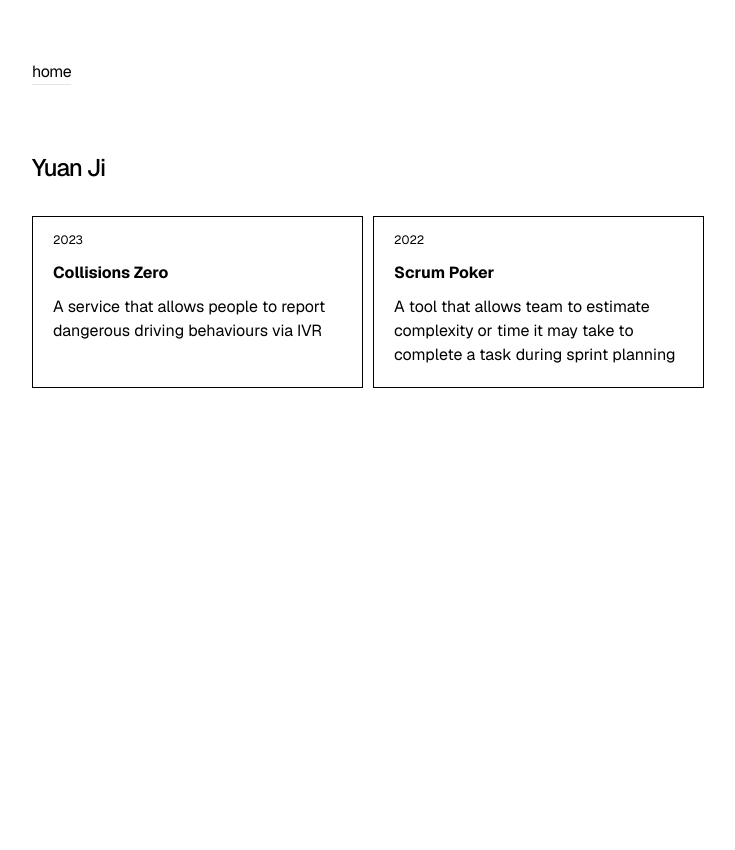
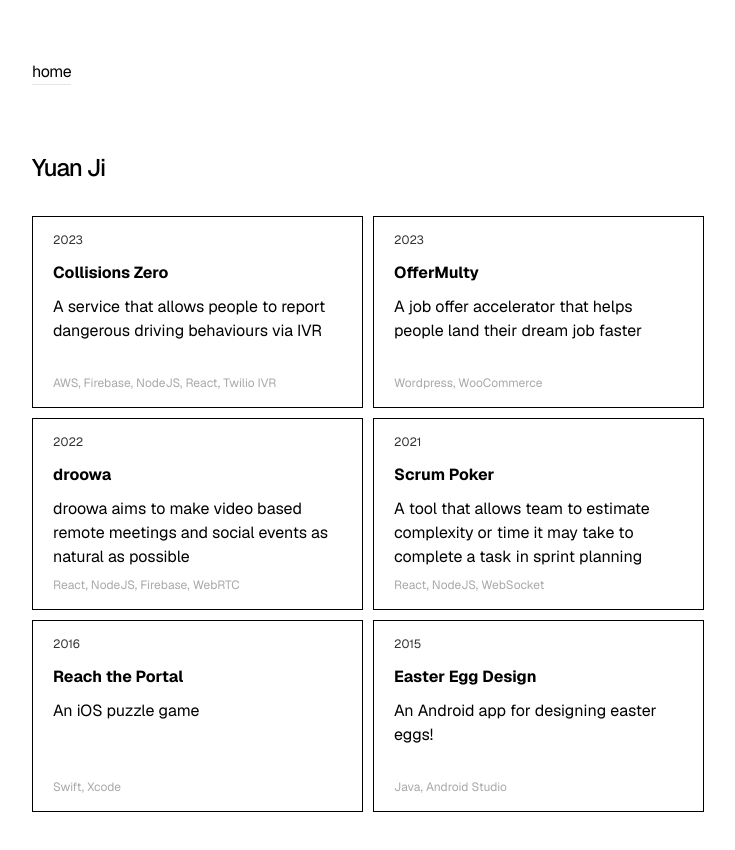
Before and after one commit to Meerkat007/nextjs-portfolio, a Next.js app: page / in a window 1280 px wide. Shown: the top 850 px of the page, without its empty margins (272-1007 px from the left). Before the commit the page ends 800 px from the top, so only its background shows below. Built offline with nearby package versions, Linux system fonts and the light colour scheme.

Commit message:
included technologies

```diff
--- a/app/components/ProjectCard.tsx
+++ b/app/components/ProjectCard.tsx
@@ -8,6 +8,7 @@ function ProjectCard(props) {
         title,
         description,
         date,
+        technologies,
     } = props;
 
     return (
@@ -16,6 +17,7 @@ function ProjectCard(props) {
                 <time>{date}</time>
                 <h2>{title}</h2>
                 <p>{description}</p>
+                <div className='tech'>{technologies.join(', ')}</div>
             </Link>
         </div>
     )
--- a/app/components/projectcard.css
+++ b/app/components/projectcard.css
@@ -1,15 +1,26 @@
 .project_card {
     border: 1px solid black;
-    padding: 10px 20px 20px 20px;
+    padding: 10px 20px 40px 20px;
+    position: relative;
 }
 
 .project_card time {
+    color: #333333;
     font-size: 12px;
 }
 
 .project_card h2 {
     margin: 10px 0;
     font-weight: bold;
+}
+
+.project_card .tech {
+    margin: 5px 0;
+    color: darkgray;
+    font-size: 12px;
+    position: absolute;
+    bottom: 0;
+    padding-bottom: 10px;
 }
 
 .project_card:hover {
--- a/app/page.tsx
+++ b/app/page.tsx
@@ -7,12 +7,42 @@ const projects = [
     title: 'Collisions Zero',
     description: 'A service that allows people to report dangerous driving behaviours via IVR',
     date: '2023',
+    technologies: ['AWS', 'Firebase', 'NodeJS', 'React', 'Twilio IVR']
+  },
+  {
+    link: '/projects/offermulty',
+    title: 'OfferMulty',
+    description: 'A job offer accelerator that helps people land their dream job faster',
+    date: '2023',
+    technologies: ['Wordpress', 'WooCommerce']
+  },
+  {
+    link: '/projects/droowa',
+    title: 'droowa',
+    description: 'droowa aims to make video based remote meetings and social events as natural as possible',
+    date: '2022',
+    technologies: ['React', 'NodeJS', 'Firebase', 'WebRTC']
   },
   {
     link: '/projects/scrumpoker',
     title: 'Scrum Poker',
-    description: 'A tool that allows team to estimate complexity or time it may take to complete a task during sprint planning',
-    date: '2022',
+    description: 'A tool that allows team to estimate complexity or time it may take to complete a task in sprint planning',
+    date: '2021',
+    technologies: ['React', 'NodeJS', 'WebSocket']
+  },
+  {
+    link: '/projects/reachtheportal',
+    title: 'Reach the Portal',
+    description: 'An iOS puzzle game',
+    date: '2016',
+    technologies: ['Swift', 'Xcode']
+  },
+  {
+    link: '/projects/reachtheportal',
+    title: 'Easter Egg Design',
+    description: 'An Android app for designing easter eggs!',
+    date: '2015',
+    technologies: ['Java', 'Android Studio']
   },
 ]
 
```
